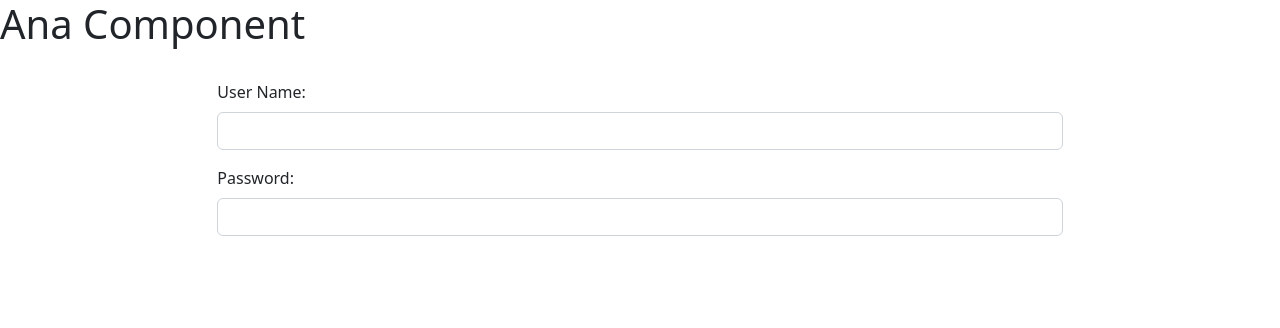
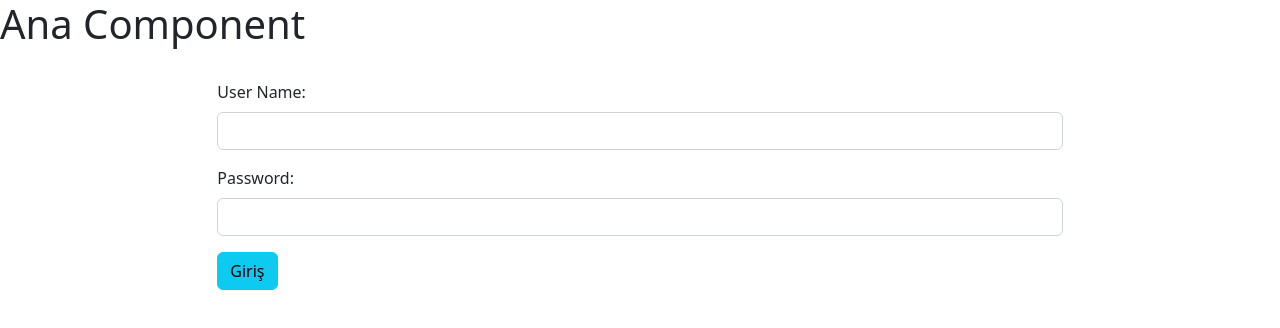
Before and after one commit to atillakalay/TurkcellAngularCourse, an Angular app in the folder angularapp/: page / in a window 1280 px wide. Shown: the top 328 px of the page. Built offline with nearby package versions, Linux system fonts and the light colour scheme.

Commit message:
Reactive Forms Part 3 course has been completed.

```diff
--- a/angularapp/src/app/forms/reactive/reactive.component.html
+++ b/angularapp/src/app/forms/reactive/reactive.component.html
@@ -1,6 +1,6 @@
 <div class="row">
   <div class="col-md-8 offset-md-2">
-    <form [formGroup]="loginForm">
+    <form [formGroup]="loginForm" (ngSubmit)="signIn()">
       <div class="mb-3">
         <label for="userName" class="form-label">User Name:</label>
         <input class="form-control" type="text" formControlName="userName" />
@@ -10,6 +10,7 @@
         <label for="password" class="form-label">Password:</label>
         <input class="form-control" type="password" formControlName="password"/>
       </div>
+      <button class="btn btn-info" type="submit">Giriş</button>
     </form>
   </div>
 </div>
--- a/angularapp/src/app/forms/reactive/reactive.component.ts
+++ b/angularapp/src/app/forms/reactive/reactive.component.ts
@@ -16,4 +16,8 @@ export class ReactiveComponent {
       password: ''
     })
   }
+
+  signIn() {
+    console.log(this.loginForm.value)
+  }
 }
```
